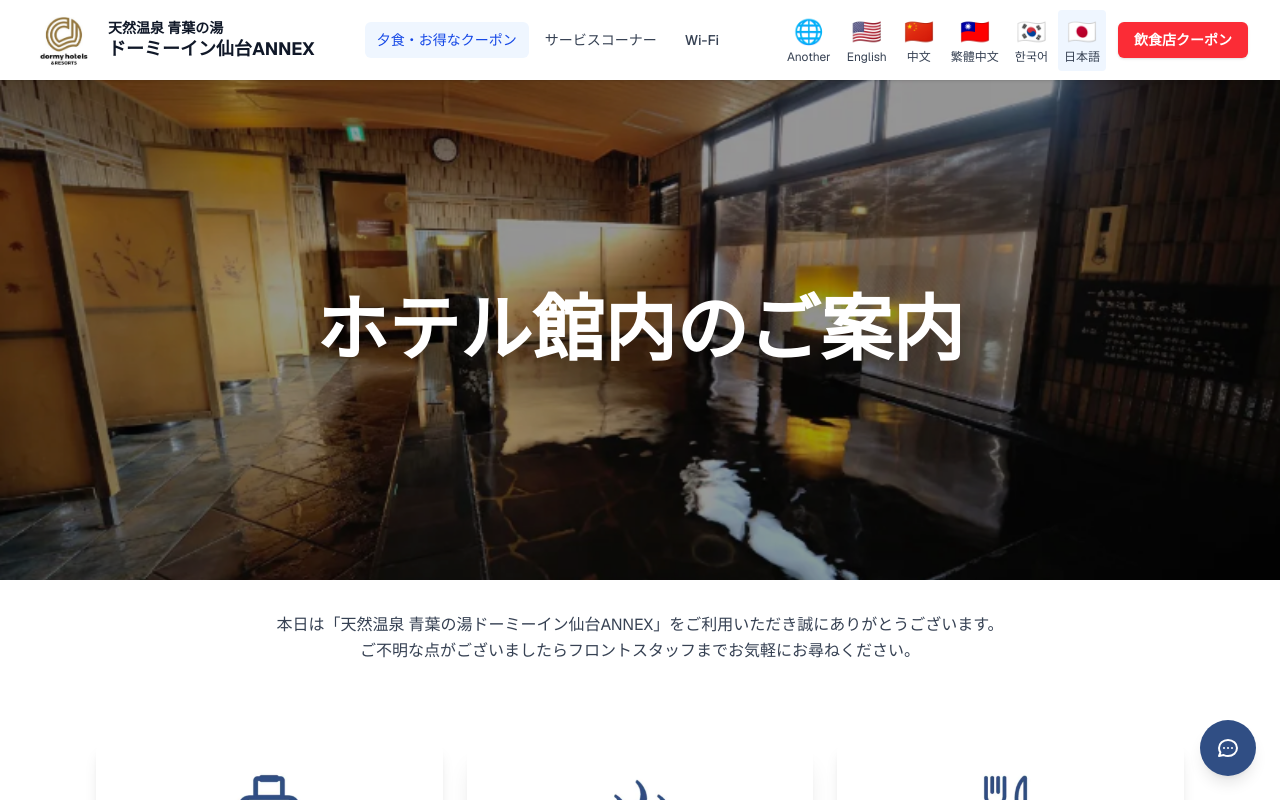
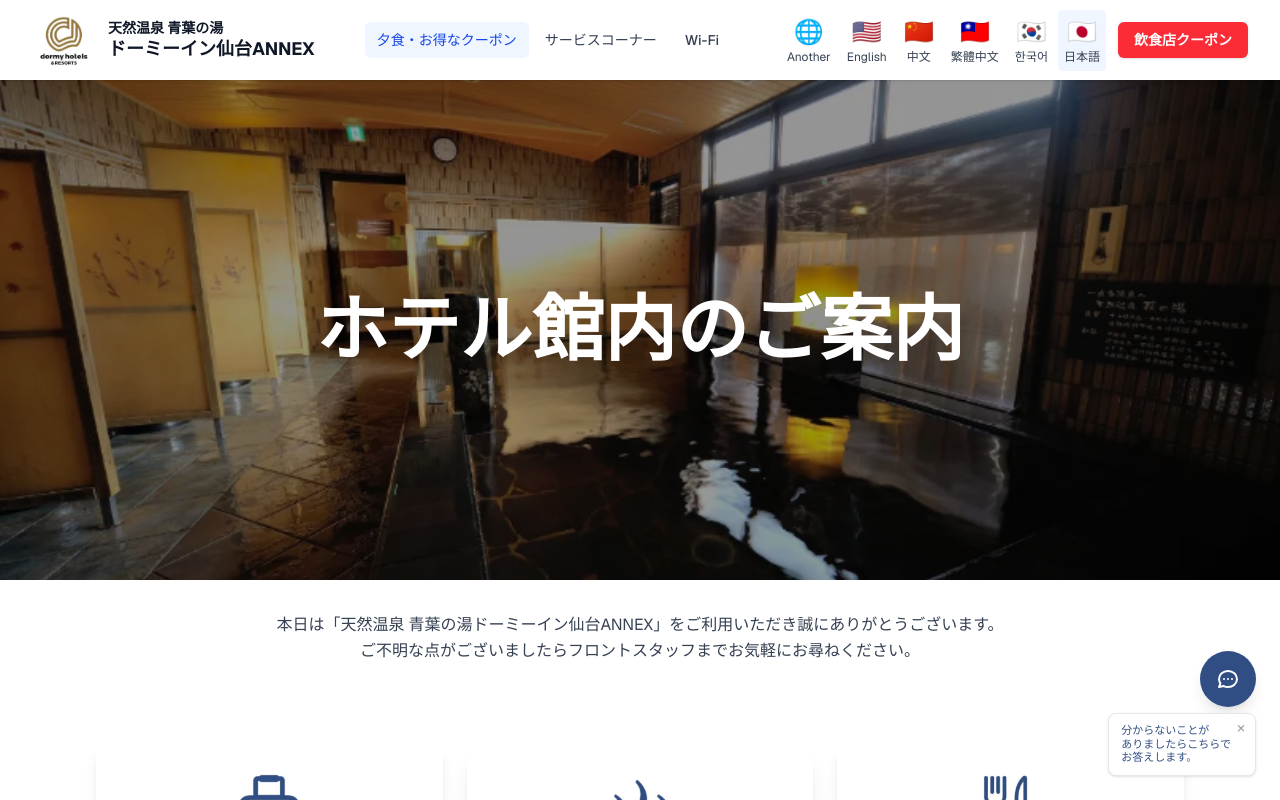
Before and after one commit to imakouma/hotel-granteras, a Next.js app: page / in a window 1280 px wide. Shown: the top 800 px of the page. Built offline with nearby package versions, Linux system fonts and the light colour scheme.

Commit message:
10-model

```diff
--- a/app/api/chat/route.ts
+++ b/app/api/chat/route.ts
@@ -5,9 +5,9 @@ import { join } from "path";
 
 const SYSTEM_PROMPT_PREFIX = `あなたは「天然温泉 青葉の湯 ドーミーイン仙台ANNEX」の館内案内アシスタントです。
 以下のホテル情報を参照し、お客様の質問に丁寧かつ正確に答えてください。
-- 館内の基本情報（チェックイン・朝食・温泉・設備など）に加え、「近隣のおすすめ」や「独自の特典」（提携店のワンドリンク・カフェ優待・深夜ラーメン案内など）についても、知識ベースに記載された範囲で案内してください。
-- 回答は簡潔に、必要な情報だけを伝えてください。
-- 知識ベースにない情報（具体的なパスワードなど）を聞かれた場合は「フロント（内線9番）へお問い合わせください」と案内してください。観光案内の際は松島観光の拠点としての利便性をアピールしてください。
+- 館内の基本情報（チェックイン・朝食の時間・料金・温泉・設備など）に加え、「近隣のおすすめ」や「独自の特典」についても、知識ベースに記載された範囲で案内してください。
+- 知識ベースに記載されている情報（料金・時間・内容など）は、そのまま具体的に答えてください。料金を聞かれた場合は、記載があれば金額を伝えてください。フロントへ案内するのは、知識ベースに本当に載っていない情報（暗証番号・パスワードなど）を聞かれた場合のみにしてください。
+- 回答は簡潔に、必要な情報だけを伝えてください。観光案内の際は松島観光の拠点としての利便性をアピールしてください。
 
 ## ホテル情報（参照用）
 `;
--- a/app/page.tsx
+++ b/app/page.tsx
@@ -1793,7 +1793,7 @@ export default function Home() {
                 </div>
                 <button
                   onClick={() => setSelectedService(null)}
-                  className="mt-6 w-full bg-blue-600 hover:bg-blue-700 text-white px-4 py-2 rounded-lg font-medium transition-colors"
+                  className="mt-6 w-full bg-white hover:bg-gray-50 text-gray-600 border border-gray-300 px-4 py-2 rounded-lg font-medium transition-colors"
                 >
                   {t.close}
                 </button>
@@ -1816,7 +1816,7 @@ export default function Home() {
                 </div>
                 <button
                   onClick={() => setSelectedService(null)}
-                  className="mt-6 w-full bg-blue-600 hover:bg-blue-700 text-white px-4 py-2 rounded-lg font-medium transition-colors"
+                  className="mt-6 w-full bg-white hover:bg-gray-50 text-gray-600 border border-gray-300 px-4 py-2 rounded-lg font-medium transition-colors"
                 >
                   {t.close}
                 </button>
@@ -1840,7 +1840,7 @@ export default function Home() {
                 </div>
                 <button
                   onClick={() => setSelectedService(null)}
-                  className="mt-6 w-full bg-blue-600 hover:bg-blue-700 text-white px-4 py-2 rounded-lg font-medium transition-colors"
+                  className="mt-6 w-full bg-white hover:bg-gray-50 text-gray-600 border border-gray-300 px-4 py-2 rounded-lg font-medium transition-colors"
                 >
                   {t.close}
                 </button>
@@ -1874,7 +1874,7 @@ export default function Home() {
                 </div>
                 <button
                   onClick={() => setSelectedService(null)}
-                  className="mt-6 w-full bg-blue-600 hover:bg-blue-700 text-white px-4 py-2 rounded-lg font-medium transition-colors"
+                  className="mt-6 w-full bg-white hover:bg-gray-50 text-gray-600 border border-gray-300 px-4 py-2 rounded-lg font-medium transition-colors"
                 >
                   {t.close}
                 </button>
--- a/components/ChatBot.tsx
+++ b/components/ChatBot.tsx
@@ -264,6 +264,7 @@ export default function ChatBot() {
   ]);
   const [input, setInput] = useState("");
   const [isLoading, setIsLoading] = useState(false);
+  const [hintDismissed, setHintDismissed] = useState(false);
   const messagesEndRef = useRef<HTMLDivElement>(null);
   const inputRef = useRef<HTMLTextAreaElement>(null);
 
@@ -335,11 +336,12 @@ export default function ChatBot() {
 
   return (
     <>
-      {/* フローティングボタン */}
+      {/* フローティングボタンと説明文 */}
+      <div className="fixed bottom-6 right-6 z-50 flex flex-col items-end gap-1.5">
         <button
           type="button"
           onClick={() => setIsOpen((o) => !o)}
-        className="fixed bottom-6 right-6 z-50 flex h-14 w-14 items-center justify-center rounded-full bg-[#304E84] text-white shadow-lg transition-all hover:bg-[#243a63] hover:shadow-xl focus:outline-none focus:ring-2 focus:ring-[#304E84] focus:ring-offset-2"
+          className="flex h-14 w-14 shrink-0 items-center justify-center rounded-full bg-[#304E84] text-white shadow-lg transition-all hover:bg-[#243a63] hover:shadow-xl focus:outline-none focus:ring-2 focus:ring-[#304E84] focus:ring-offset-2"
           aria-label={isOpen ? t.closeAria : t.openAria}
         >
           {isOpen ? (
@@ -357,6 +359,32 @@ export default function ChatBot() {
             </svg>
           )}
         </button>
+        {!isOpen && !hintDismissed && (
+          <div className="relative max-w-[160px] rounded-lg border border-gray-200 bg-white px-3 py-2.5 pr-6 text-left text-[11px] leading-tight text-[#304E84] shadow-sm">
+            <button
+              type="button"
+              onClick={() => setHintDismissed(true)}
+              className="absolute right-1 top-1 flex h-5 w-5 items-center justify-center rounded text-gray-400 hover:bg-gray-100 hover:text-gray-600"
+              aria-label="閉じる"
+            >
+              <span className="text-base leading-none">×</span>
+            </button>
+            <p
+              role="button"
+              tabIndex={0}
+              onClick={() => setHintDismissed(true)}
+              onKeyDown={(e) => e.key === "Enter" && setHintDismissed(true)}
+              className="cursor-pointer"
+            >
+              分からないことが
+              <br />
+              ありましたらこちらで
+              <br />
+              お答えします。
+            </p>
+          </div>
+        )}
+      </div>
 
       {/* チャット窓 */}
       {isOpen && (
--- a/data/hotel-info.md
+++ b/data/hotel-info.md
@@ -15,6 +15,7 @@
 
 ## 3. お食事 (3F レストラン「AOI」)
 - **朝食**: 7:00 〜 10:00 (最終入店 9:30)
+  - **料金**: 2,300円（税込）
   - **ご当地逸品**: じっくり煮込んだ「牛たんシチュー」
   - **内容**: 小鉢横丁（一口サイズの小鉢料理）、出来立て卵料理。
 - **夜鳴きそば**: 21:30 〜 23:00（無料サービス）
@@ -30,6 +31,12 @@
 - **地元カフェ**: モーニングやテイクアウトで利用可能な優待あり。
 - **深夜のラーメン**: 飲んだ後のシメに最適な近隣店舗の案内が可能。
 
-## 6. 対応方針
+## 6. お忘れ物について
+忘れ物・落とし物に関するお問い合わせには、以下の内容で案内してください。
+- 原則ホテルからの連絡は致しません。
+- またご連絡が無い場合は、遺失物法に基づき3ヶ月経過後処分させていただきます。
+- ただし、飲食物につきましては即日処分させていただきます。
+
+## 7. 対応方針
 - サイトにない情報（具体的なパスワードなど）を聞かれた場合は、「フロント（内線9番）へお問い合わせください」と回答する。
 - 観光案内を聞かれた際は、松島観光の拠点としての利便性をアピールする。
```
Lines whose indentation alone changed are shown as unchanged.
